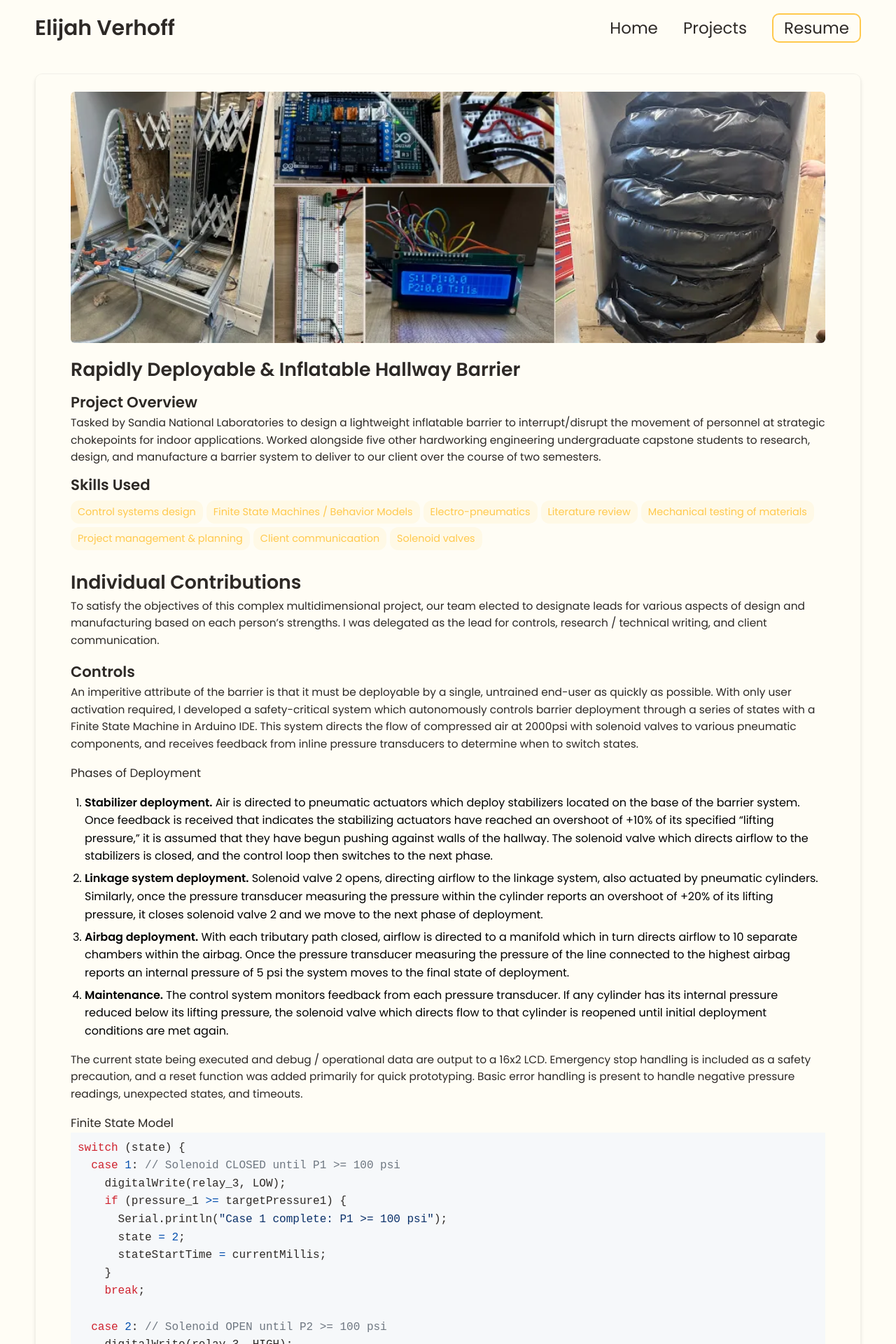
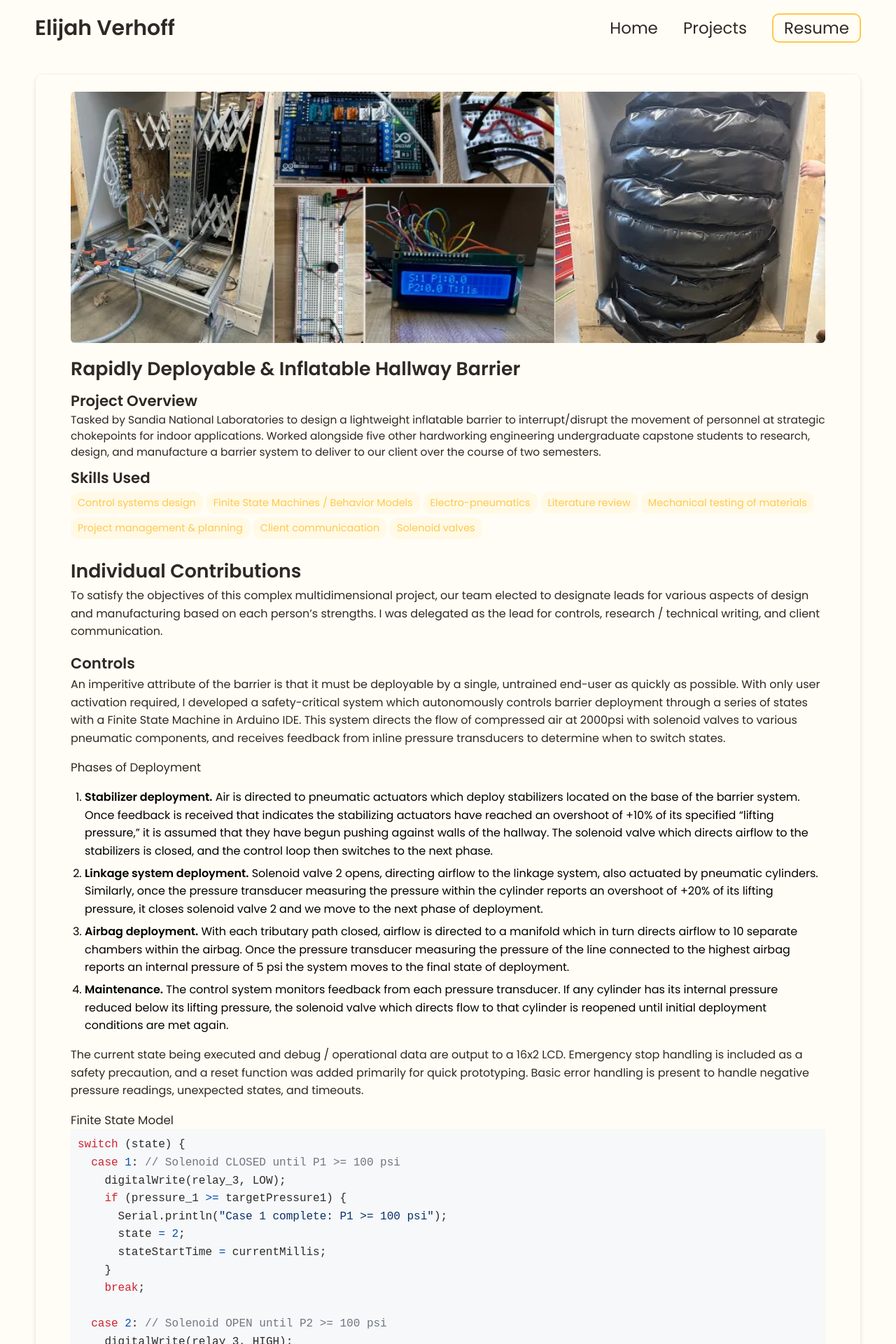
Before and after one commit to elijahverhoff/elijahverhoff.github.io, a Jekyll site: the page built from _projects/Rapidly Deployable & Inflatable Hallway Barrier (MEE Capstone)/index.md, in a window 1280 px wide. Shown: the top 1920 px of the page at 70% size. Built offline with Jekyll 4.4.1, drawn with Linux system fonts in a browser that asks for light colours.

Commit message:
Normalize font size and line height in Markdown
Updated font size and line height for Markdown content and lists to ensure consistency.

```diff
--- a/css/custom.css
+++ b/css/custom.css
@@ -1,27 +1,48 @@
-/* Set a consistent base reading size for content areas */
-.page, .post-view, .content, article {
-  font-size: 1rem;       /* or 100% if you prefer to inherit from body */
+/* --- Normalize reading size INSIDE the Markdown body --- */
+
+/* 1) Set the base reading size for the Markdown container */
+.post-view .content,
+.page .content,
+.post-view article,
+.page article {
+  font-size: 1rem;
   line-height: 1.6;
 }
 
-/* Make lists match surrounding text instead of forcing a larger size */
-.page ol, .page ul,
-.post-view ol, .post-view ul,
-.content ol, .content ul,
-article ol, article ul {
-  font-size: inherit;
-  line-height: inherit;
+/* 2) Make paragraphs and list text match exactly */
+.post-view .content p,
+.page .content p,
+.post-view .content ol,
+.page .content ol,
+.post-view .content ul,
+.page .content ul,
+.post-view .content li,
+.page .content li {
+  font-size: 1em !important;   /* same as container */
+  line-height: 1.6;
 }
 
-/* Tweak list item spacing */
-.page li, .post-view li, .content li, article li {
-  margin: 0.4rem 0;
+/* 3) Prevent “big list after heading” rule from theme */
+.post-view .content h1 + ol,
+.post-view .content h2 + ol,
+.post-view .content h3 + ol,
+.post-view .content h4 + ol,
+.post-view .content h1 + ul,
+.post-view .content h2 + ul,
+.post-view .content h3 + ul,
+.post-view .content h4 + ul,
+.page .content h1 + ol,
+.page .content h2 + ol,
+.page .content h3 + ol,
+.page .content h4 + ol,
+.page .content h1 + ul,
+.page .content h2 + ul,
+.page .content h3 + ul,
+.page .content h4 + ul {
+  font-size: 1em !important;
+  line-height: 1.6;
 }
 
-/* Optional: slightly reduce nested lists */
-.page li > ol, .page li > ul,
-.post-view li > ol, .post-view li > ul,
-.content li > ol, .content li > ul,
-article li > ol, article li > ul {
-  font-size: 0.95em;
-}
+/* Optional: nice spacing */
+.post-view .content li,
+.page .content li { margin: 0.4rem 0; }
```
